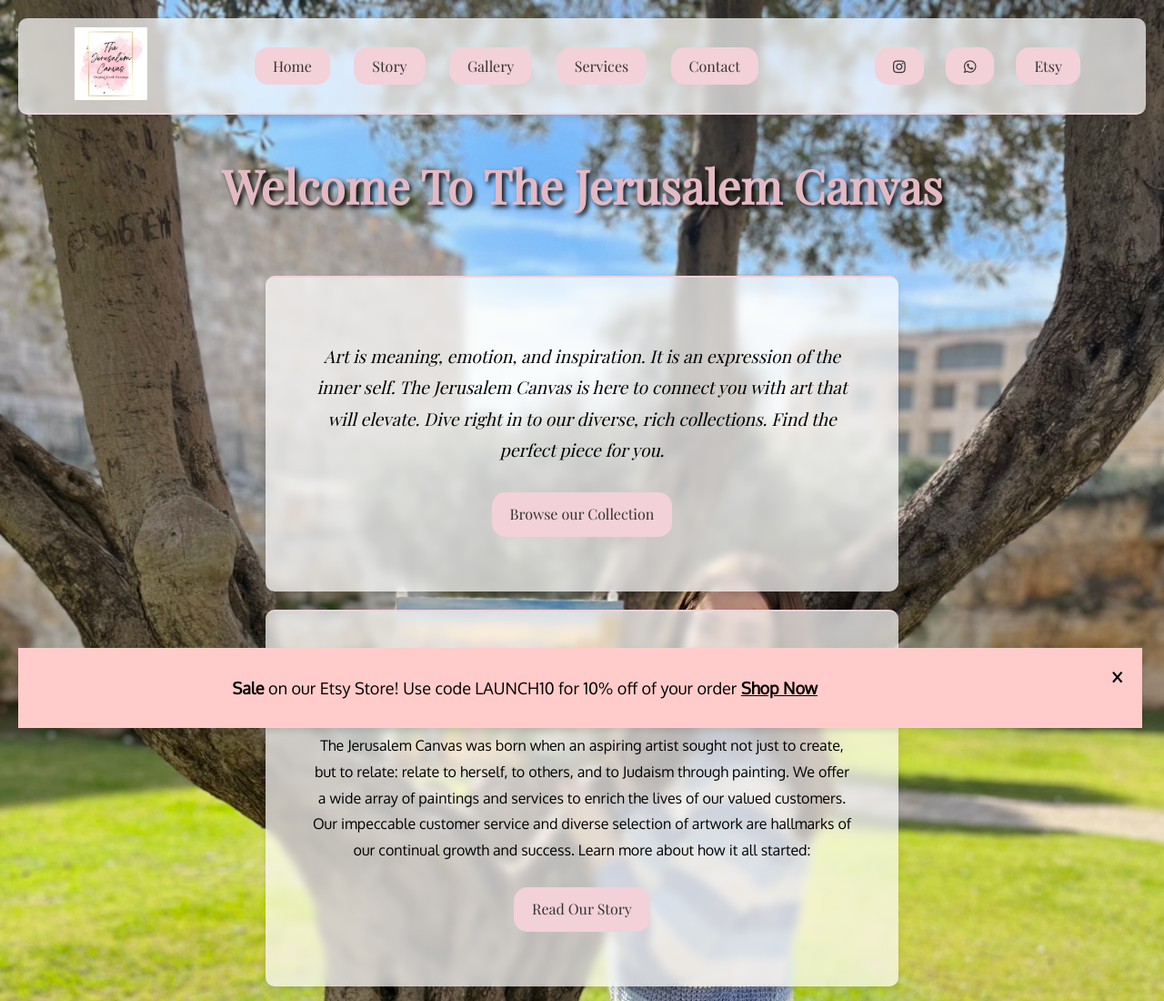
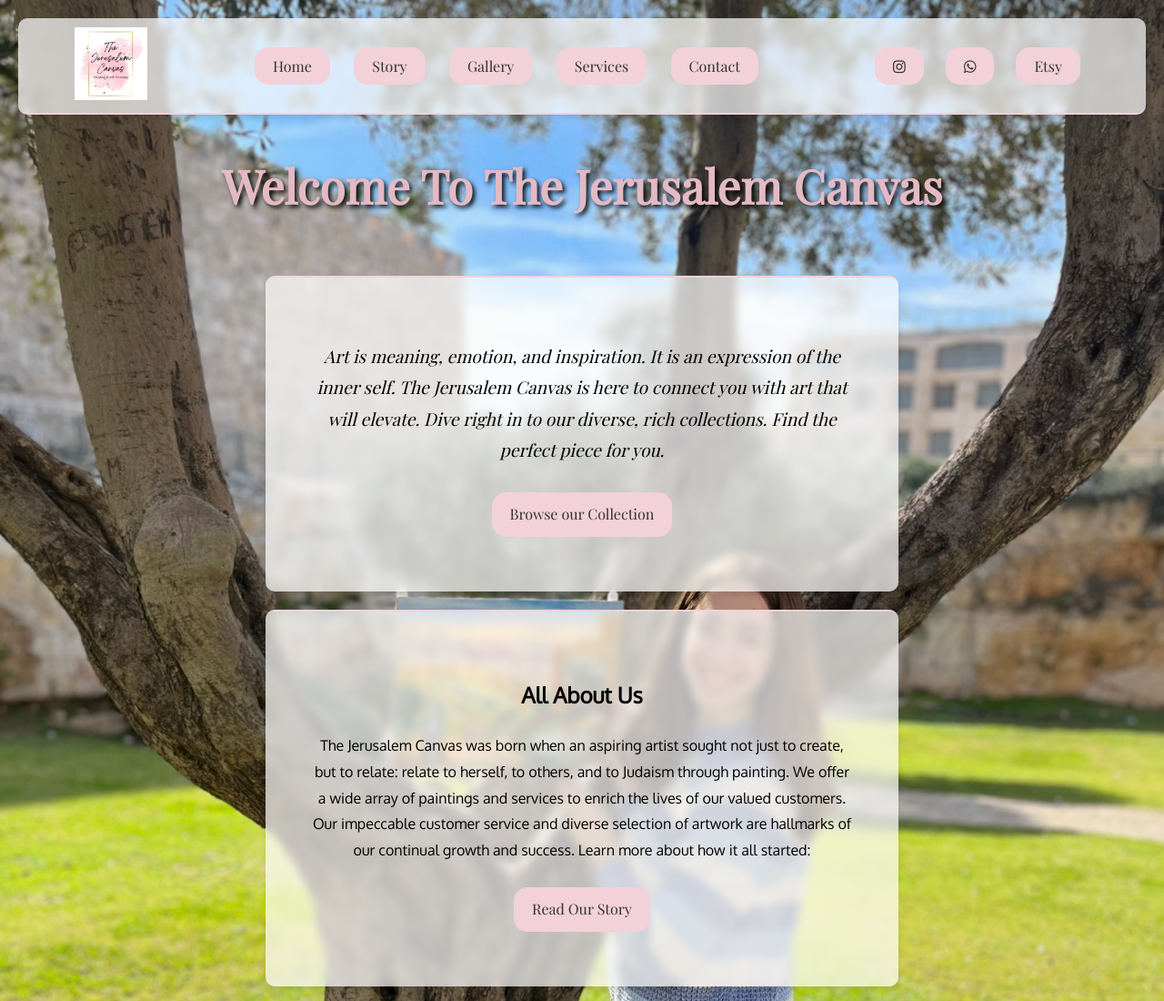
Before and after one commit to jessicafeinmesser/JerusalemCanvasWebsite, a plain HTML site: page index.html in a window 1280 px wide. Shown: the top 1100 px of the page at 91% size. Drawn offline with Linux system fonts and the light colour scheme.

Commit message:
removed banner

```diff
--- a/index.html
+++ b/index.html
@@ -132,19 +132,6 @@
           <a href="services.html" class="button">Learn More</a>
         </section>
       </main>
-      <div id="sale-banner" class="sale-banner">
-        <p>
-          <b>Sale</b> on our Etsy Store! Use code LAUNCH10 for 10% off of your
-          order
-          <a
-            href="https://www.etsy.com/shop/thejerusalemcanvas/?etsrc=sdt"
-            target="_blank"
-            class="sale-link"
-            >Shop Now</a
-          >
-        </p>
-        <span id="close-banner" class="close-banner">&times;</span>
-      </div>
     </div>
     <script src="script.js"></script>
   </body>
```
